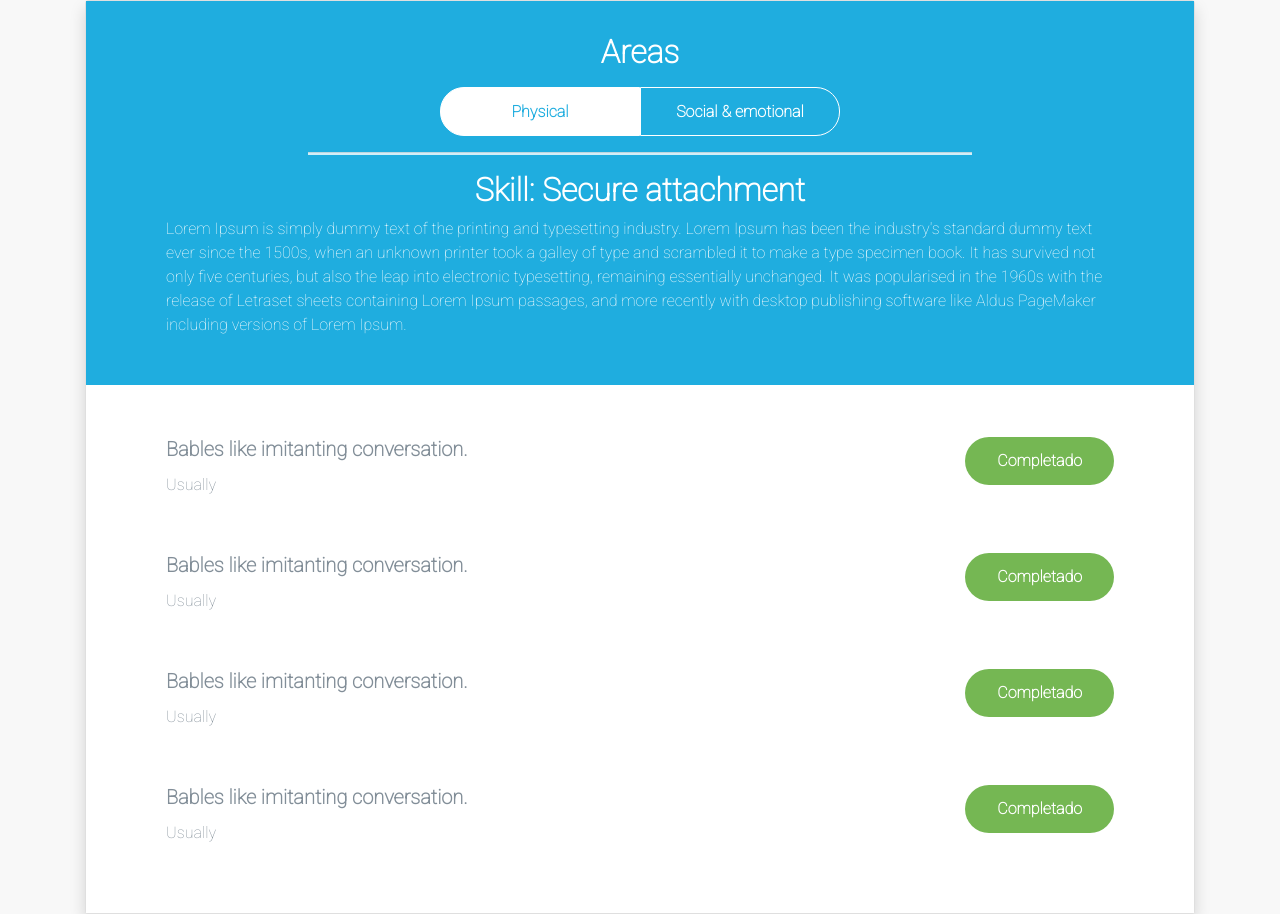
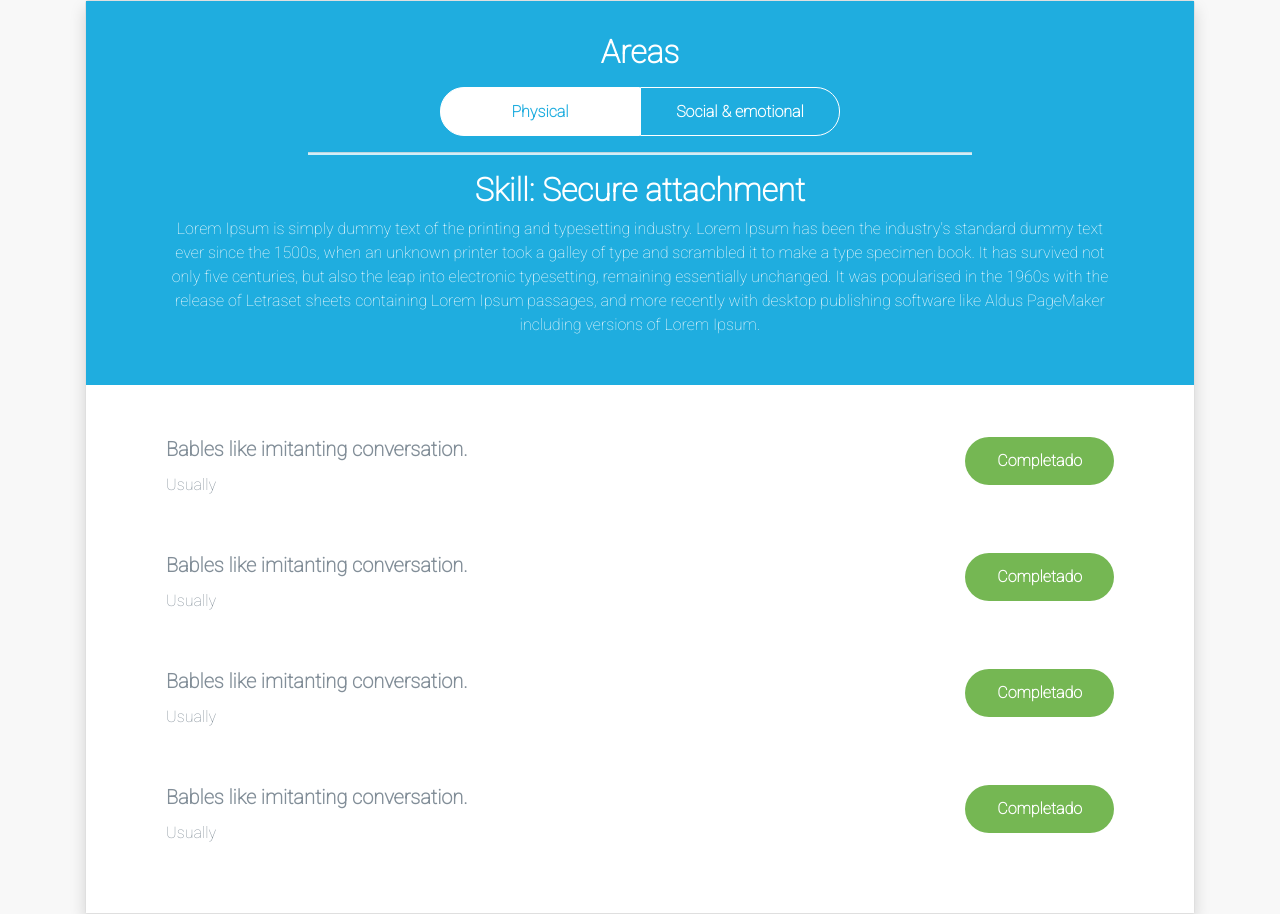
Before and after one commit to IngJavierCruz/kinedu, a React (Create React App) app: page / in a window 1280 px wide. Built offline with nearby package versions, Linux system fonts and the light colour scheme.

Commit message:
Ajuste en el padding del contenedor de las secciones

```diff
--- a/src/components/Area.js
+++ b/src/components/Area.js
@@ -12,7 +12,7 @@ export const Area = () => {
             <hr className="divider" />
 
             <h2 className="skill">Skill: {skill}</h2>
-            <p>
+            <p className="text-center">
                 Lorem Ipsum is simply dummy text of the printing and
                 typesetting industry. Lorem Ipsum has
                 been the industry's standard dummy text ever
--- a/src/styles/components/milestones/Milestone.scss
+++ b/src/styles/components/milestones/Milestone.scss
@@ -12,6 +12,10 @@
 .container-milestone {
     background-color: $mileston-background;
     padding: 2rem 5rem;
+
+    @include media-fluid(xs, md) {
+        padding: 2rem 1.5rem;
+    }
 }
 
 .area  {
```
